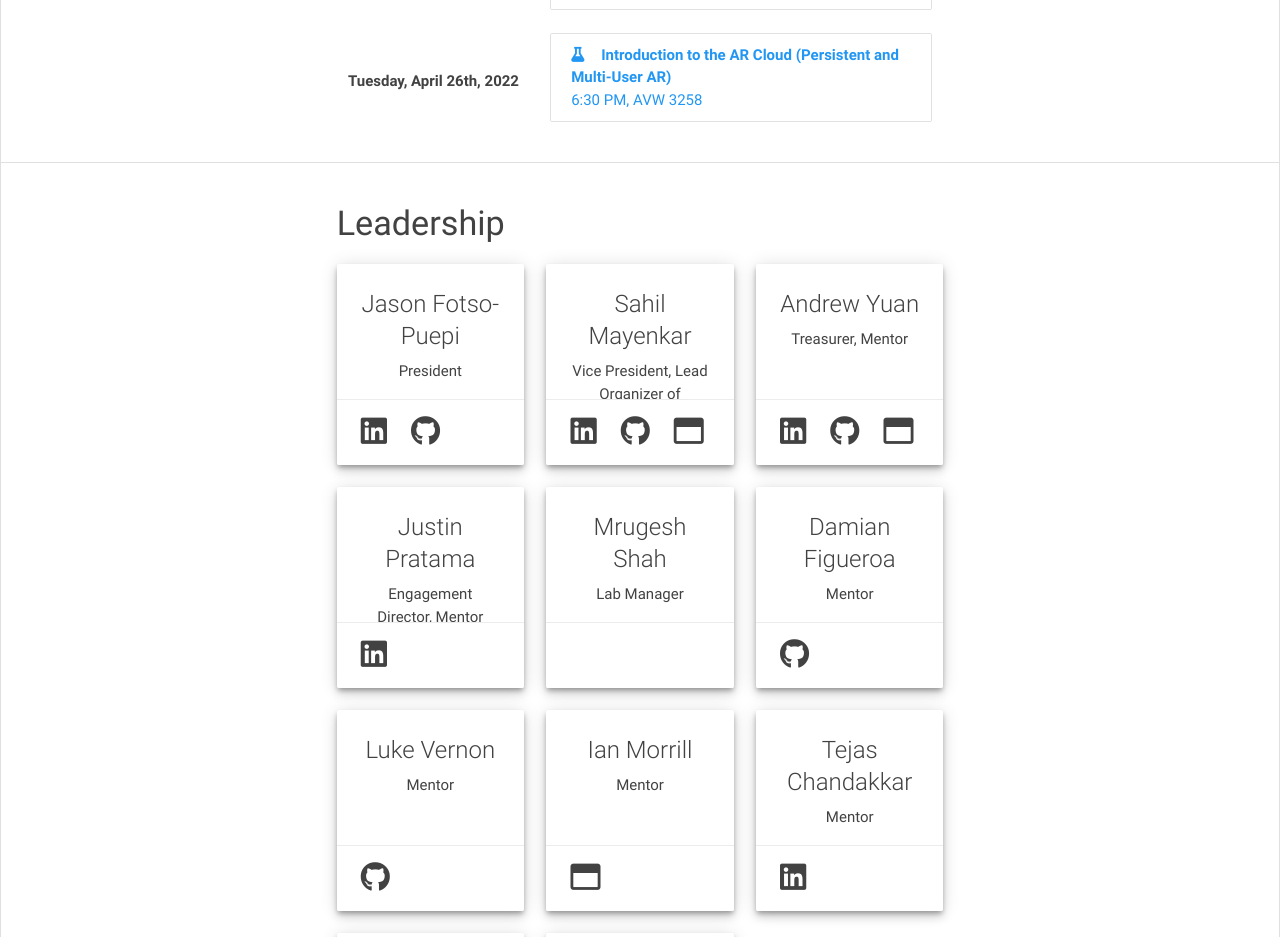
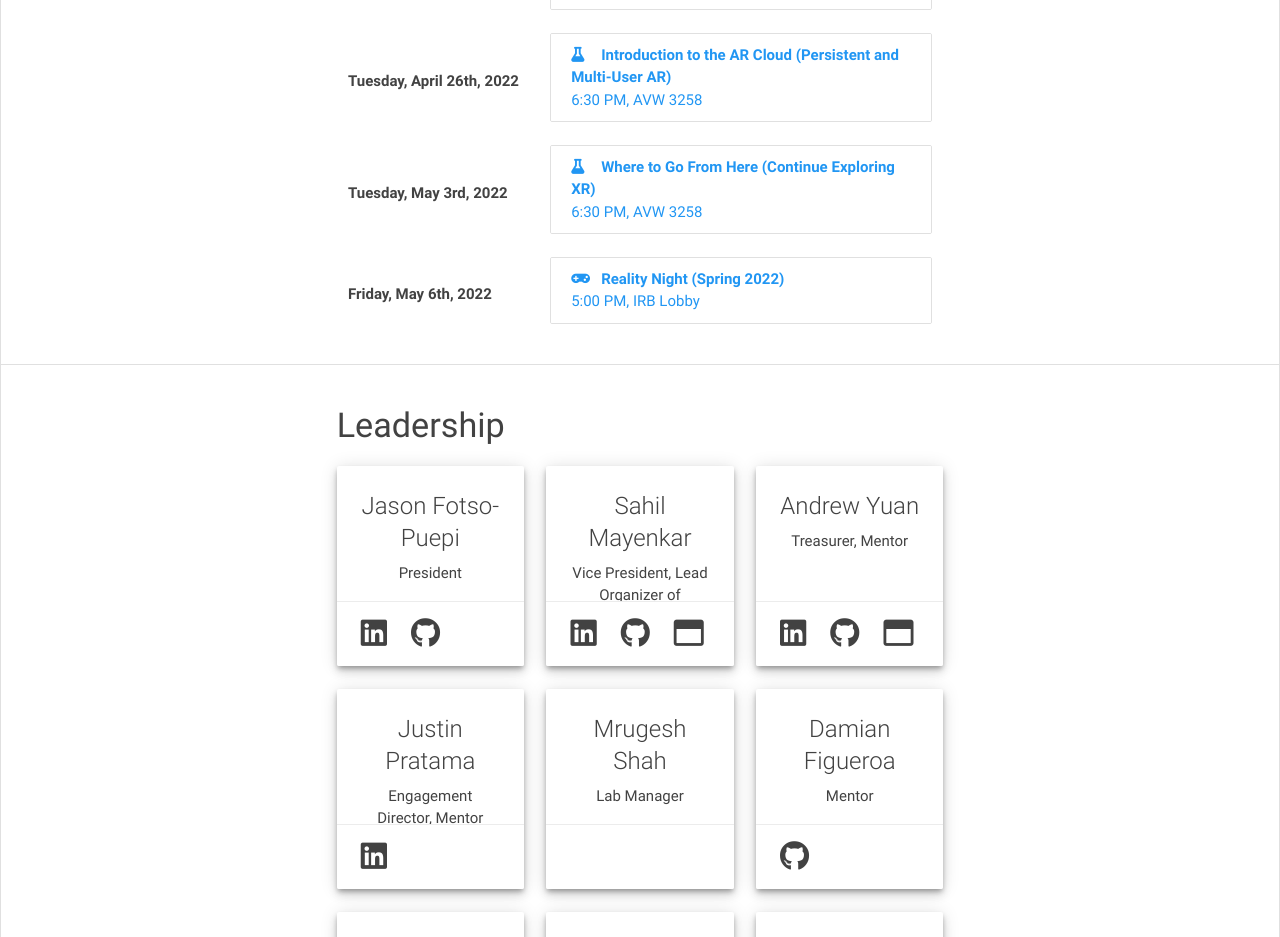
Before and after one commit to umdxrclub/xrc-prev-website, a React (Create React App) app: page / in a window 1280 px wide. Shown: the part 2920-3857 px from the top of the page. Built offline with nearby package versions, Linux system fonts and the light colour scheme.

Commit message:
Added last events

```diff
--- a/src/XR_CONSTANTS.js
+++ b/src/XR_CONSTANTS.js
@@ -258,7 +258,24 @@ module.exports = Object.freeze({
 			'location' : 'AVW 3258',
 			'url' : 'https://terplink.umd.edu/event/8080380',
 			'fa_icon' : 'fa-flask'
+		},
+		{
+			'name' : 'Where to Go From Here (Continue Exploring XR)',
+			'date' : new Date(2022, 4, 3),
+			'time' : '6:30 PM',
+			'location' : 'AVW 3258',
+			'url' : 'https://terplink.umd.edu/event/8089732',
+			'fa_icon' : 'fa-flask'
+		},
+		{
+			'name' : 'Reality Night (Spring 2022)',
+			'date' : new Date(2022, 4, 6),
+			'time' : '5:00 PM',
+			'location' : 'IRB Lobby',
+			'url' : 'https://terplink.umd.edu/event/8089730',
+			'fa_icon' : 'fa-gamepad'
 		}
+
 
 	],
 });
```
